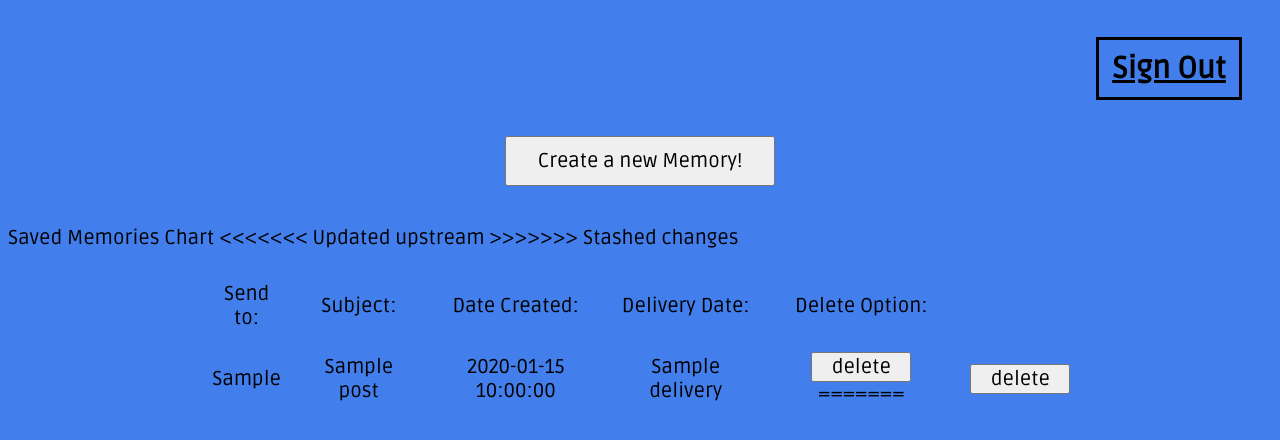
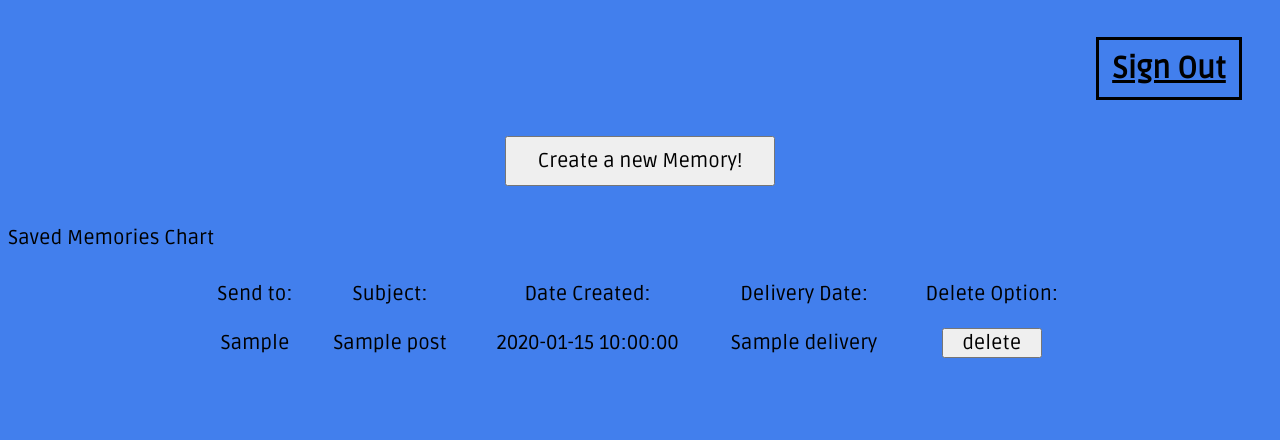
Before and after one commit to johntluu/projectmemory, a Python web app: template projectmemory/templates/profile.html in a window 1280 px wide. Shown: the top 440 px of the page. Run offline with Jinja, Linux system fonts and the light colour scheme; the template is opened without the code that fills it: most values are stand-ins (such as "Sample title", 1, 10 or a date in 2020); some libraries are stand-ins or nearby versions.

Commit message:
fix profile

```diff
--- a/projectmemory/templates/profile.html
+++ b/projectmemory/templates/profile.html
@@ -26,11 +26,7 @@
             <td>{{post.subject}}</td>
             <td>{{post.date}}</td>
             <td>{{post.delivery}}</td>
-<<<<<<< Updated upstream
             <td><form action="/delete"><button value={{post.key.urlsafe()}} id="delete" name="delete">delete</button></form</td>
-=======
-            <td><form action="/delete"><button value={{post.key.urlsafe()}} id="delete" name="delete">delete</button></form></td>
->>>>>>> Stashed changes
             </tr>
         {% endfor %}
 
```
